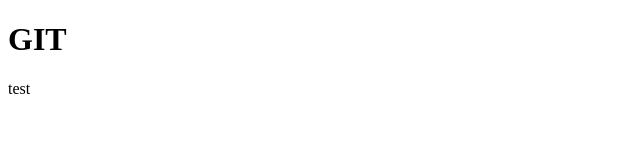
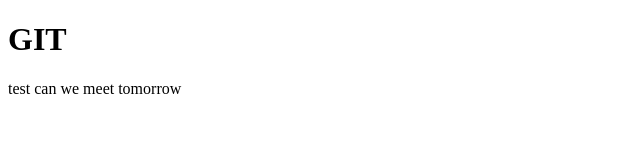
Before and after one commit to susheelk985/git-sample, a plain HTML site: page index.html in a window 1280 px wide. Shown: the whole page, without its empty margins (0-640 px from the left). Drawn offline with Linux system fonts and the light colour scheme.

Commit message:
index file modified

```diff
--- a/index.html
+++ b/index.html
@@ -7,5 +7,6 @@
   <body>
     <h1>GIT</h1>
     test
+    can we meet tomorrow
   </body>
 </html>
```
